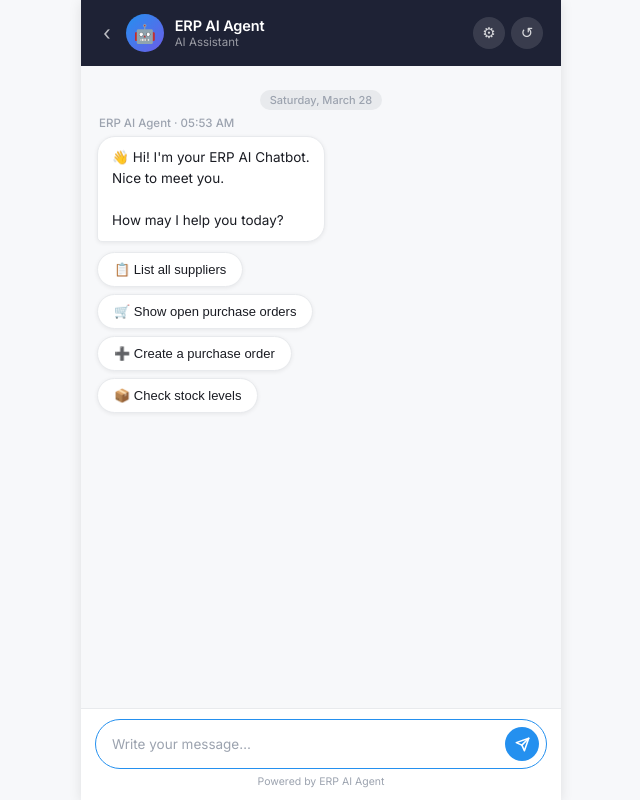
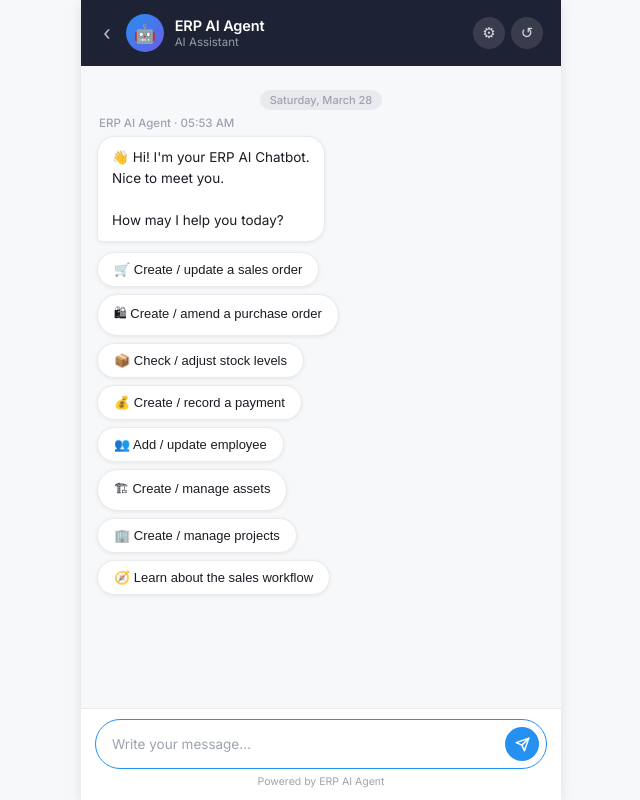
Before and after one commit to Luffy11323/Aero, a website: page public/automation.html in a window 1280 px wide. Shown: the whole page, without its empty margins (319-959 px from the left). Drawn offline with Linux system fonts and the light colour scheme; no server answers.

Commit message:
Add new suggestions for sales and purchase orders

```diff
--- a/public/automation.html
+++ b/public/automation.html
@@ -425,10 +425,21 @@
     <div class="msg-row ai">
       <div class="bubble">👋 Hi! I'm your ERP AI Chatbot.<br>Nice to meet you.<br><br>How may I help you today?</div>
       <div class="suggestion-pills">
-        <button class="pill-btn" onclick="sendSuggestion('List all suppliers')">📋 List all suppliers</button>
-        <button class="pill-btn" onclick="sendSuggestion('Show open purchase orders')">🛒 Show open purchase orders</button>
-        <button class="pill-btn" onclick="sendSuggestion('Create a purchase order')">➕ Create a purchase order</button>
-        <button class="pill-btn" onclick="sendSuggestion('Check stock levels')">📦 Check stock levels</button>
+        <button class="pill-btn" onclick="sendSuggestion('Create or update a sales order')">🛒 Create / update a sales order</button>
+
+        <button class="pill-btn" onclick="sendSuggestion('Create or amend a purchase order')">🛍 Create / amend a purchase order</button>
+
+        <button class="pill-btn" onclick="sendSuggestion('Check or adjust stock levels')">📦 Check / adjust stock levels</button>
+
+        <button class="pill-btn" onclick="sendSuggestion('Create or record a payment entry')">💰 Create / record a payment</button>
+
+        <button class="pill-btn" onclick="sendSuggestion('Add or update employee information')">👥 Add / update employee</button>
+
+        <button class="pill-btn" onclick="sendSuggestion('Create or manage company assets')">🏗 Create / manage assets</button>
+
+        <button class="pill-btn" onclick="sendSuggestion('Create or manage projects')">🏢 Create / manage projects</button>
+
+        <button class="pill-btn" onclick="sendSuggestion('Explain how the sales workflow works')">🧭 Learn about the sales workflow</button>
       </div>
     </div>
   </div>
```
